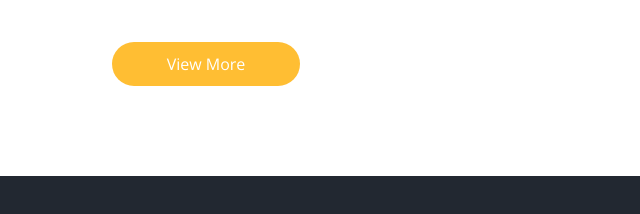
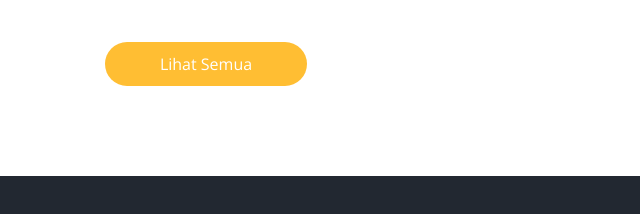
Before and after one commit to warungadisya/warungadisya.github.io, a plain HTML site: page menu.html in a window 1280 px wide. Shown: the part 1663-1877 px from the top of the page, 434-1074 px from the left. Drawn offline with nearby package versions, Linux system fonts and the light colour scheme; some packages are replaced by stand-ins of ours; a script that the page names is missing.

Commit message:
Update menu.html

```diff
--- a/menu.html
+++ b/menu.html
@@ -780,7 +780,7 @@
       </div>
       <div class="btn-box">
         <a href="">
-          View More
+          Lihat Semua
         </a>
       </div>
     </div>
```
